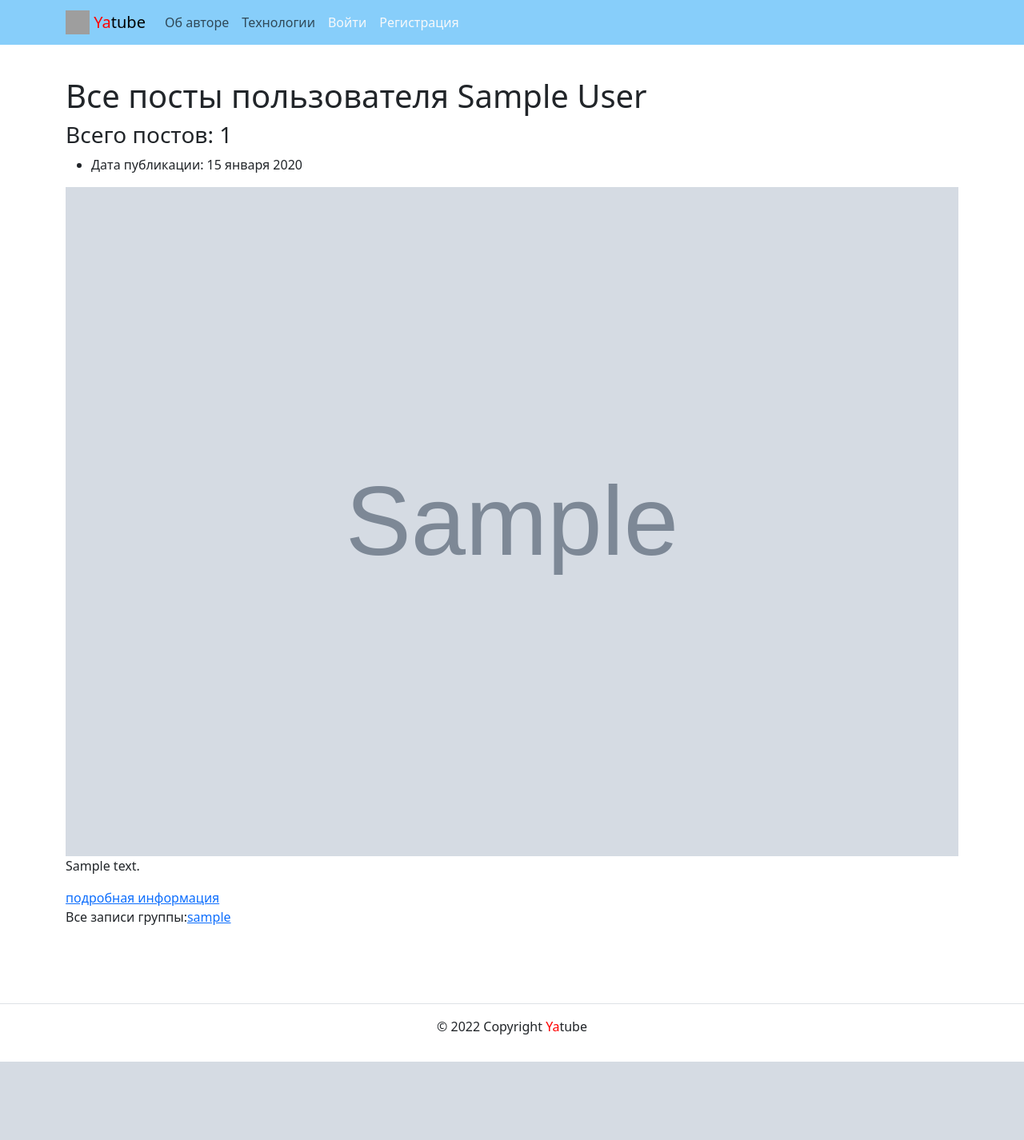
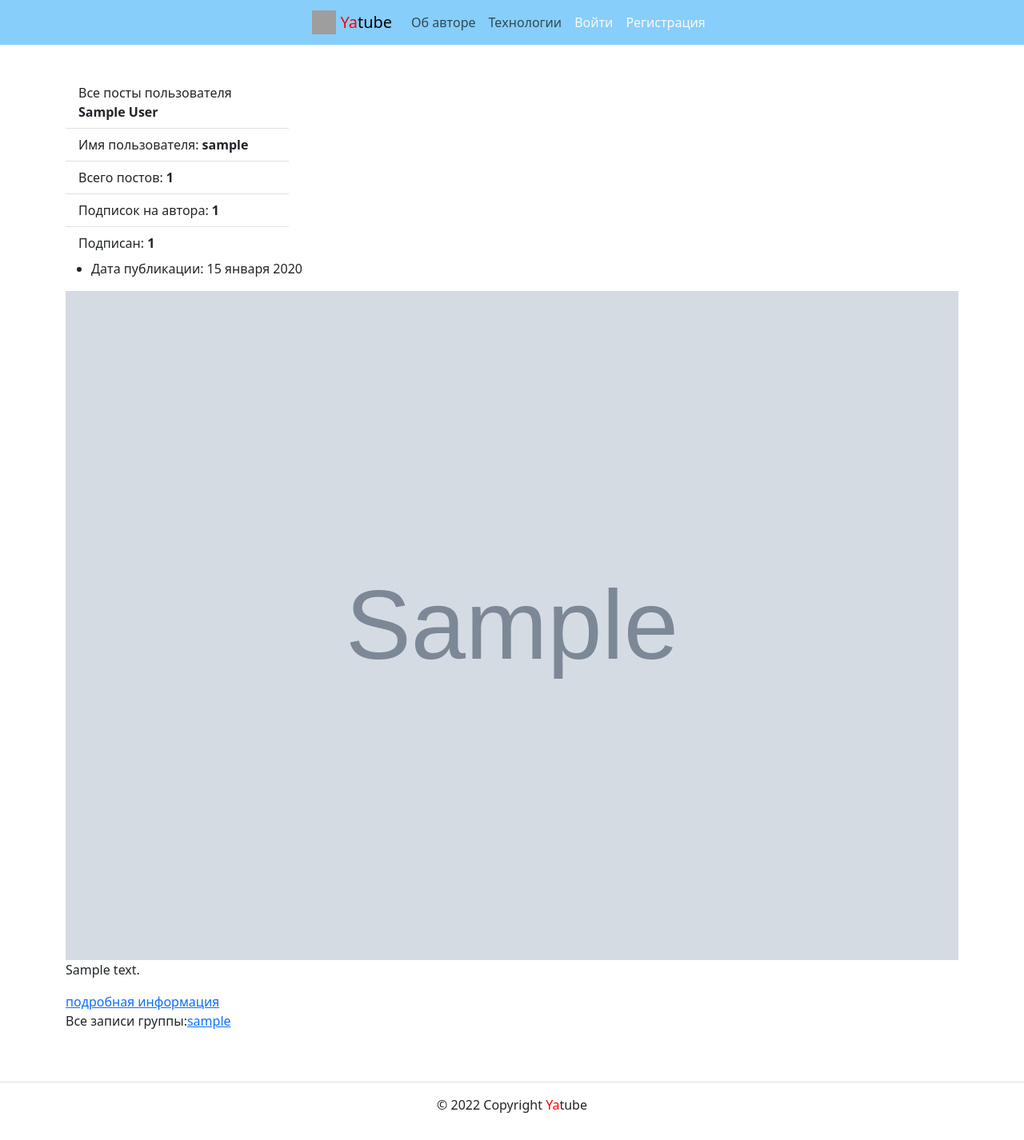
Before and after one commit to catstyle1101/YaTube_project, a Django app: a page that uses yatube/templates/includes/post.html in a window 1280 px wide. Shown: the whole page at 80% size. Before the commit the page ends 1328 px from the top, so only its background shows below. Run offline with Django 3.2, Linux system fonts and the light colour scheme; tables that the repository leaves empty hold one stand-in row (values such as "Sample post"); grey boxes marked "Sample" are stand-in pictures; some libraries are stand-ins or nearby versions; grey boxes are pictures that could not be loaded.

Commit message:
add count followers to author view

```diff
--- a/yatube/templates/includes/header.html
+++ b/yatube/templates/includes/header.html
@@ -1,7 +1,7 @@
 {% load static %}
 {% with request.resolver_match.view_name as view_name %}
   <nav class="navbar navbar-light navbar-expand-lg fixed-top" style="background-color: lightskyblue">
-    <div class="container">
+    <div class="container justify-content-between col-md-auto">
       <a class="navbar-brand" href="{% url 'posts:index_page' %}">
         <img src="{% static "img/logo.png" %}" width="30" height="30" class="d-inline-block align-top" alt="" />
         <span style="color:red">Ya</span>tube
@@ -9,7 +9,7 @@
       <button class="navbar-toggler" type="button" data-bs-toggle="collapse" data-bs-target="#navbarScroll" aria-controls="navbarScroll" aria-expanded="false" aria-label="Toggle navigation">
         <span class="navbar-toggler-icon"></span>
       </button>
-      <div class="collapse navbar-collapse" id="navbarScroll">
+      <div class="collapse navbar-collapse justify-content-end" id="navbarScroll">
         <ul class="navbar-nav me-auto my-2 my-lg-0 navbar-nav-scroll" style="--bs-scroll-height: 100px;">
           <li class="nav-item">
             <a class="nav-link {% if view_name == 'about:author' %}active{% endif %}"
--- a/yatube/templates/includes/post.html
+++ b/yatube/templates/includes/post.html
@@ -1,4 +1,4 @@
-<article>
+<article class="col-12">
   {% load thumbnail %}
   <ul>
     <li>Дата публикации: {{ post.pub_date|date:"d E Y" }}</li>
--- a/yatube/templates/posts/profile.html
+++ b/yatube/templates/posts/profile.html
@@ -1,27 +1,48 @@
 {% extends "base.html" %}
-{% block title %}{{ author.get_full_name }} профайл пользователя{% endblock title %}
+{% block title %}{{ author.get_full_name }} профайл
+  пользователя{% endblock title %}
 {% block content %}
   <div class="container py-5">
-    <div class="mb-5">
-      <h1>Все посты пользователя {{ author.get_full_name }}</h1>
-      <h3>Всего постов: {{ author.posts.count }}</h3>
+      <aside class="col-12 col-md-3">
+        <ul class="list-group list-group-flush">
+          <li class="list-group-item">
+            Все посты пользователя <b>{{ author.get_full_name }}</b><br>
+          </li>
+          <li class="list-group-item">
+            Имя пользователя: <b>{{ author.username }}</b>
+          </li>
+          <li class="list-group-item">
+            Всего постов: <b>{{ author.posts.count }}</b>
+          </li>
+          <li class="list-group-item">
+            Подписок на автора: <b>{{ author.following.count }}</b>
+          </li>
+          <li class="list-group-item">
+            Подписан: <b>{{ author.follower.count }}</b>
+          </li>
           {% if author != user and user.is_authenticated %}
+            <li class="list-group-item">
               {% if following %}
                 <a
                   class="btn btn-lg btn-light"
-            href="{% url 'posts:profile_unfollow' author.username %}" role="button"
+                  href="{% url 'posts:profile_unfollow' author.username %}"
+                  role="button"
                 >
                   Отписаться
                 </a>
               {% else %}
                 <a
                   class="btn btn-lg btn-primary"
-            href="{% url 'posts:profile_follow' author.username %}" role="button"
+                  href="{% url 'posts:profile_follow' author.username %}"
+                  role="button"
                 >
                   Подписаться
                 </a>
+                </li>
               {% endif %}
+            </ul>
           {% endif %}
+      </aside>
       {% for post in page_obj %}
         {% if post.group %}
           {% include "includes/post.html" with link_to_group=post.group.slug %}
@@ -31,5 +52,4 @@
       {% endfor %}
       {% include "posts/includes/paginator.html" %}
     </div>
-  </div>
 {% endblock content %}
--- a/yatube/yatube/settings.py
+++ b/yatube/yatube/settings.py
@@ -32,6 +32,8 @@ ALLOWED_HOSTS = [
     '127.0.0.1',
     '[::1]',
     'testserver',
+    'www.catstyle1101.pythonanywhere.com',
+    'catstyle1101.pythonanywhere.com',
 ]
 
 # Application definition
```
Lines whose indentation alone changed are shown as unchanged.
